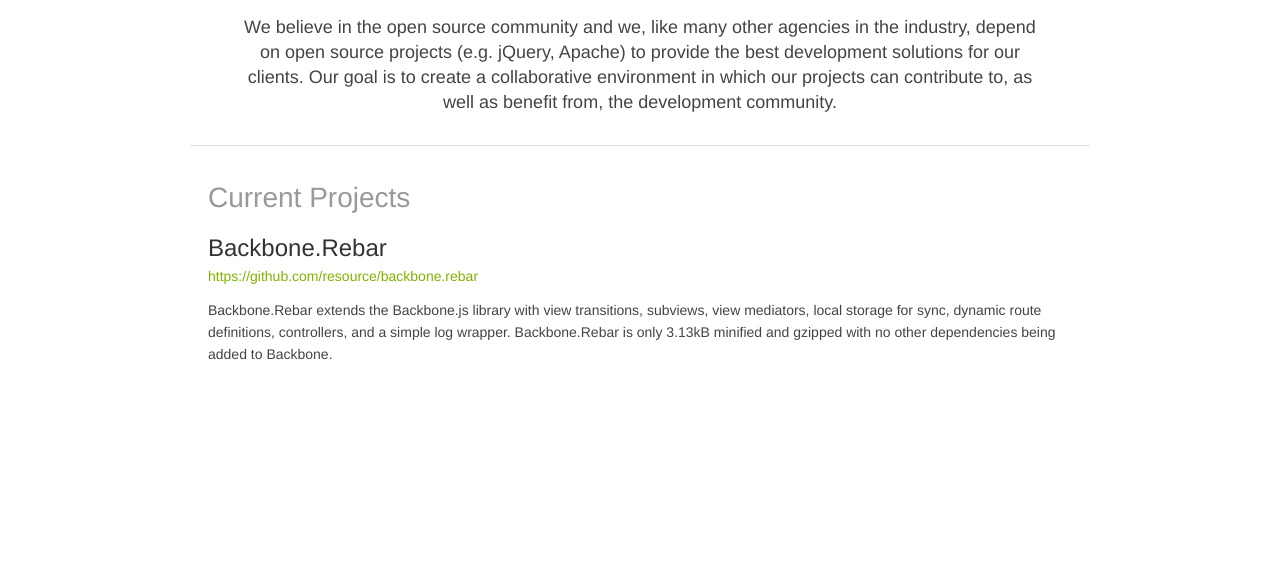
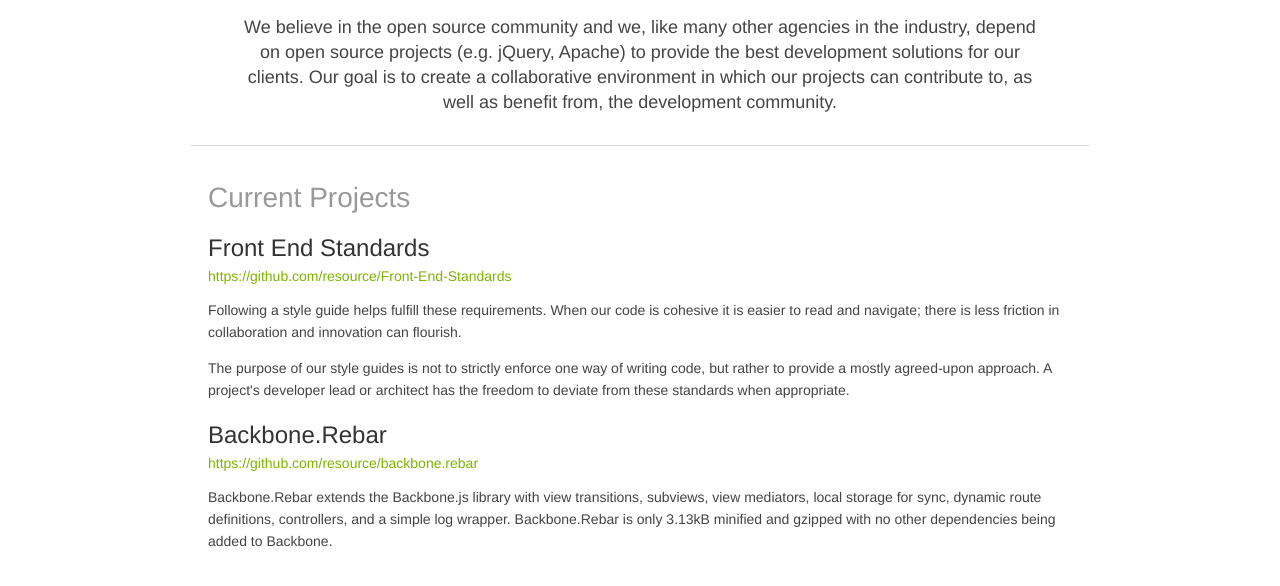
Before and after one commit to resource/resource.github.io, a plain HTML site: page index.html in a window 1280 px wide. Shown: the part 162-748 px from the top of the page. Drawn offline with Linux system fonts and the light colour scheme.

Commit message:
Added front end standards description.

```diff
--- a/index.html
+++ b/index.html
@@ -28,6 +28,12 @@
                 <h1>Current Projects</h1>
                 <ul>
                     <li>
+                        <h2>Front End Standards</h2>
+                        <a href="https://github.com/resource/Front-End-Standards">https://github.com/resource/Front-End-Standards</a>
+                        <p>Following a style guide helps fulfill these requirements. When our code is cohesive it is easier to read and navigate; there is less friction in collaboration and innovation can flourish.</p>
+                        <p>The purpose of our style guides is not to strictly enforce one way of writing code, but rather to provide a mostly agreed-upon approach. A project's developer lead or architect has the freedom to deviate from these standards when appropriate.</p>
+                    </li>
+                    <li>
                         <h2>Backbone.Rebar</h2>
                         <a href="https://github.com/resource/backbone.rebar">https://github.com/resource/backbone.rebar</a>
                         <p>Backbone.Rebar extends the Backbone.js library with view transitions, subviews, view mediators, local storage for sync, dynamic route definitions, controllers, and a simple log wrapper. Backbone.Rebar is only 3.13kB minified and gzipped with no other dependencies being added to Backbone.</p>
```
